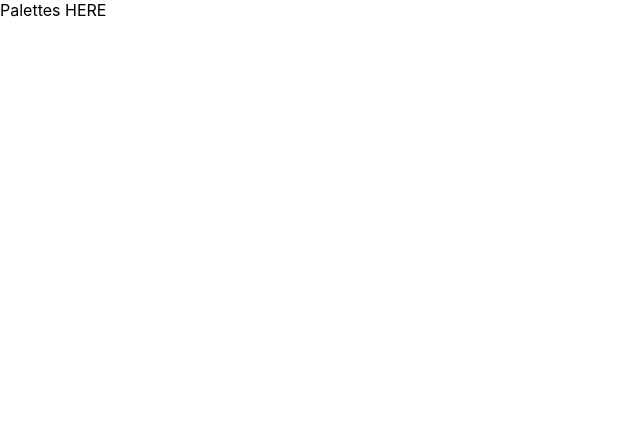
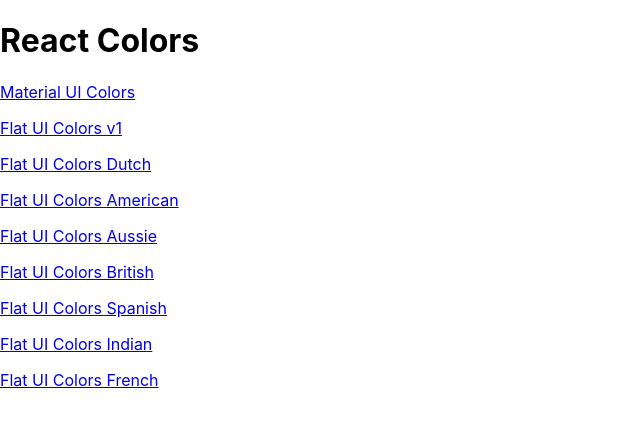
Before and after one commit to KSSidhu/colors-box-v2, a React (Vite) app: page / in a window 1280 px wide. Shown: the top 424 px of the page, without its empty margins (0-640 px from the left). Built offline with nearby package versions, Linux system fonts and the light colour scheme.

Commit message:
Add PaletteList and Links
- Add root PaletteList component
- Add placeholder Links for individual palettes

```diff
--- a/src/App.tsx
+++ b/src/App.tsx
@@ -1,11 +1,13 @@
 import { createBrowserRouter, RouterProvider } from 'react-router-dom'
 import './App.css'
 import Palette from './palette/Palette'
+import PaletteList from './palette/PaletteList'
+import seedColor from './seed/seedColor'
 
 const router = createBrowserRouter([
     {
         path: '/',
-        element: <div>{'Palettes HERE'}</div>,
+        element: <PaletteList palettes={seedColor} />,
     },
     {
         path: '/palette/:paletteId',
--- a/src/navbar/Navbar.tsx
+++ b/src/navbar/Navbar.tsx
@@ -8,6 +8,7 @@ import {
 } from '@mui/material'
 import Slider from 'rc-slider'
 import { useState } from 'react'
+import { Link } from 'react-router-dom'
 import { Format } from '../utils/colorHelper'
 import './Navbar.css'
 
@@ -24,7 +25,7 @@ function Navbar({ level, onChange, handleChange }: NavbarProps) {
     return (
         <header className={'Navbar'}>
             <div className={'logo'}>
-                <a href={'#'}>reactcolorpicker</a>
+                <Link to={'/'}>{'reactcolorpicker'}</Link>
             </div>
             <div className={'slider-container'}>
                 <span>{`level: ${level}`}</span>
--- /dev/null
+++ b/src/palette/PaletteList.tsx
@@ -0,0 +1,23 @@
+import { Link } from 'react-router-dom'
+import { BasePalette } from '../utils/colorHelper'
+
+interface PaletteListProps {
+    palettes: BasePalette[]
+}
+
+function PaletteList({ palettes }: PaletteListProps) {
+    return (
+        <div>
+            <h1>{'React Colors'}</h1>
+            {palettes.map((palette) => (
+                <p>
+                    <Link to={`/palette/${palette.id}`}>
+                        {palette.paletteName}
+                    </Link>
+                </p>
+            ))}
+        </div>
+    )
+}
+
+export default PaletteList
```
